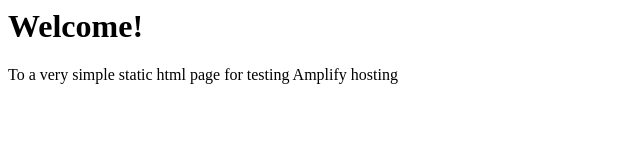
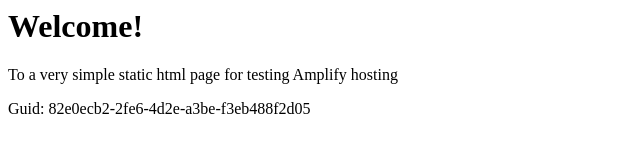
Before and after one commit to aws-aemilia-hkg/Github-PR-Commit-Integration-Test-DoNotTouch-Gith-OKSLNVO2-v1-preprod-ap-east-1, a website: page src/index.html in a window 1280 px wide. Shown: the whole page, without its empty margins (0-640 px from the left). Drawn offline with Linux system fonts and the light colour scheme.

Commit message:
commit from integ tests

```diff
--- a/src/index.html
+++ b/src/index.html
@@ -1,3 +1,5 @@
+
+
 <html lang="en">
 
 <head>
@@ -10,6 +12,6 @@
 <body>
     <h1>Welcome!</h1>
     <p>To a very simple static html page for testing Amplify hosting</p>
-</body>
+    <p>Guid: 82e0ecb2-2fe6-4d2e-a3be-f3eb488f2d05</p></body>
 
 </html>
```
